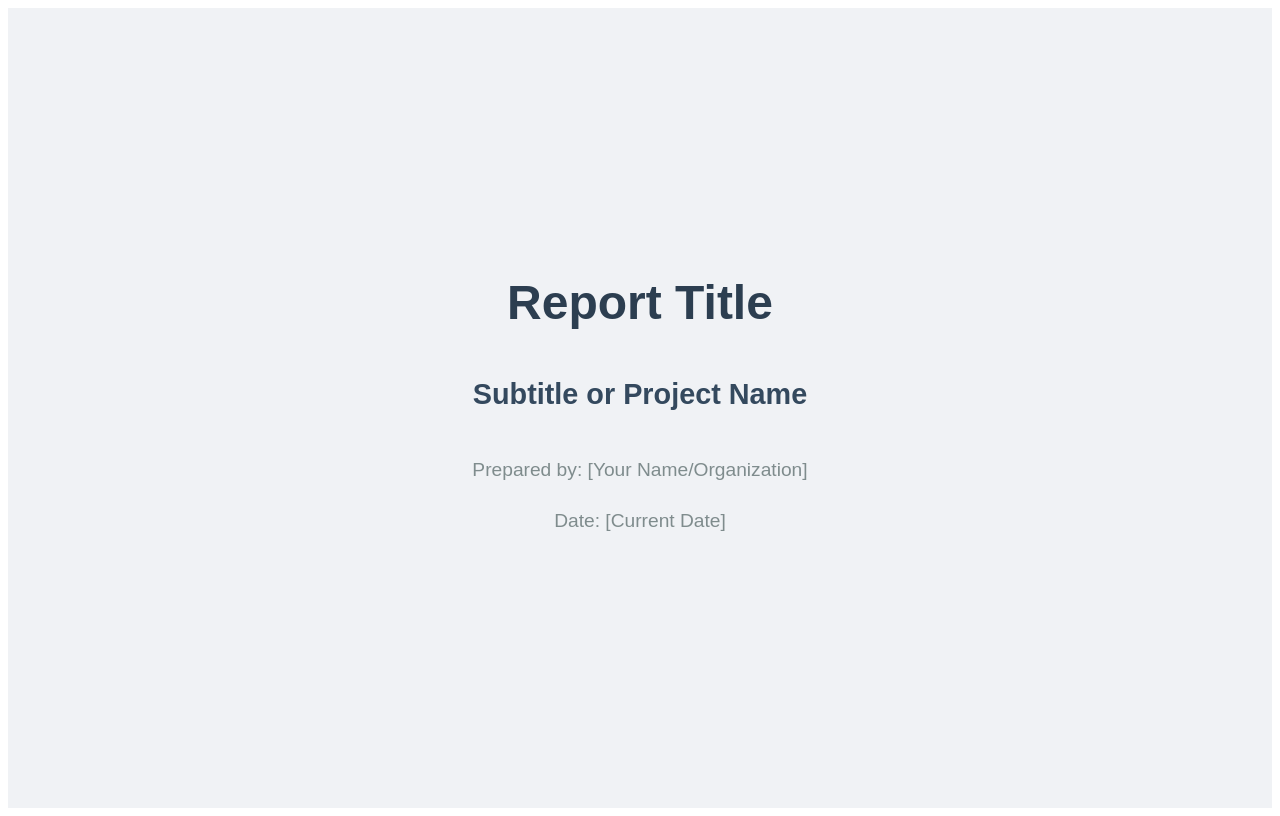
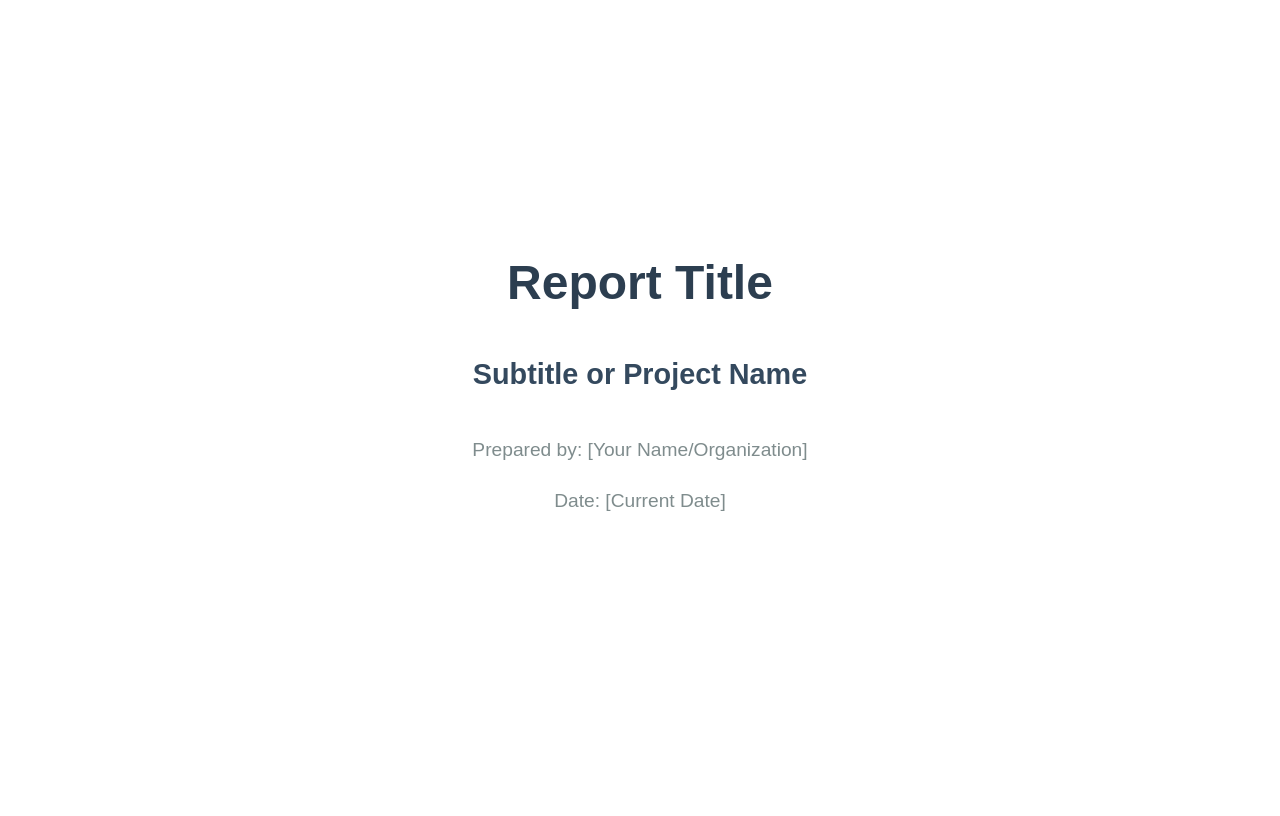
Before and after one commit to LiJieSu0/Fit4Launch_Report, a React (Create React App) app in the folder report-generator-app/: page / in a window 1280 px wide. Built offline with nearby package versions, Linux system fonts and the light colour scheme.

Commit message:
modify cover page print

```diff
--- a/report-generator-app/src/StyleScript/CoverPage.css
+++ b/report-generator-app/src/StyleScript/CoverPage.css
@@ -3,11 +3,10 @@
   flex-direction: column;
   justify-content: center;
   align-items: center;
-  height: 100vh;
+  height: 95vh;
   text-align: center;
   font-family: Arial, sans-serif;
-  background-color: #f0f2f5;
-  color: #333;
+  background-color: #ffffff;
 }
 
 .cover-page h1 {
```
